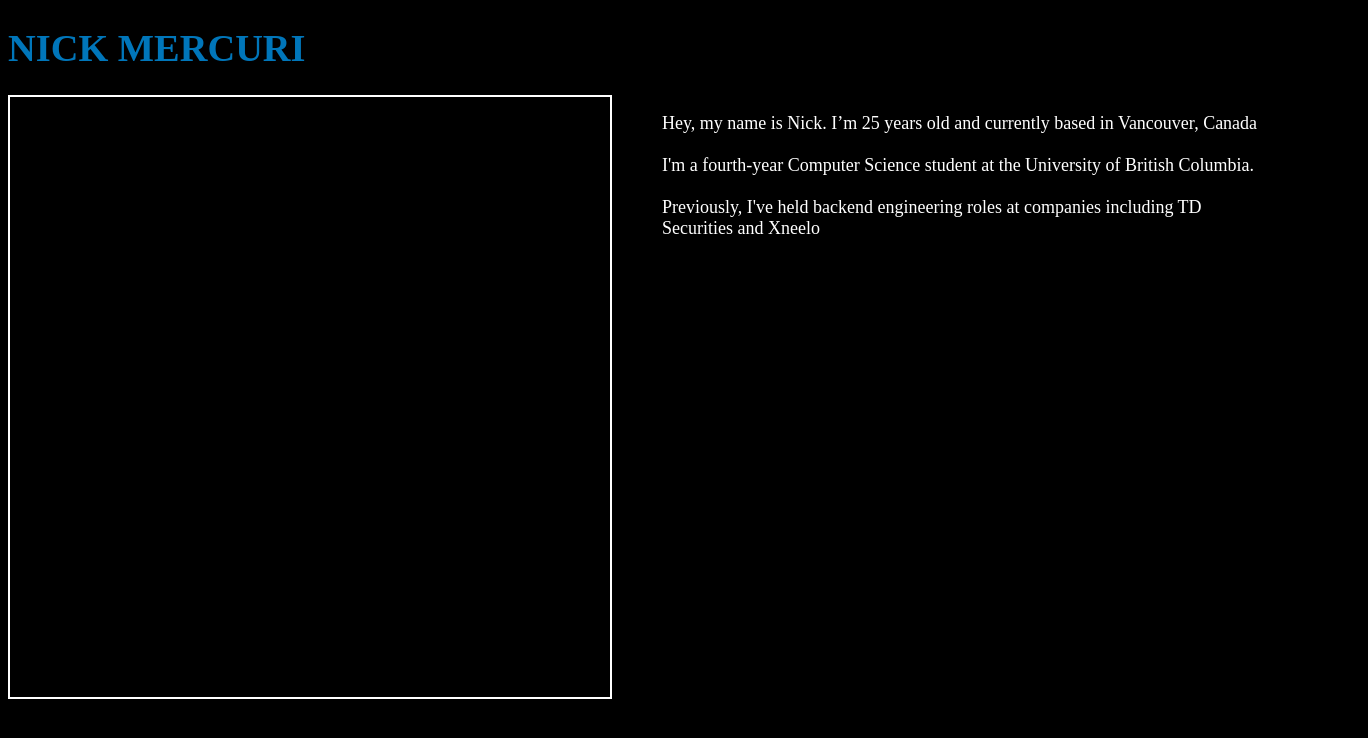
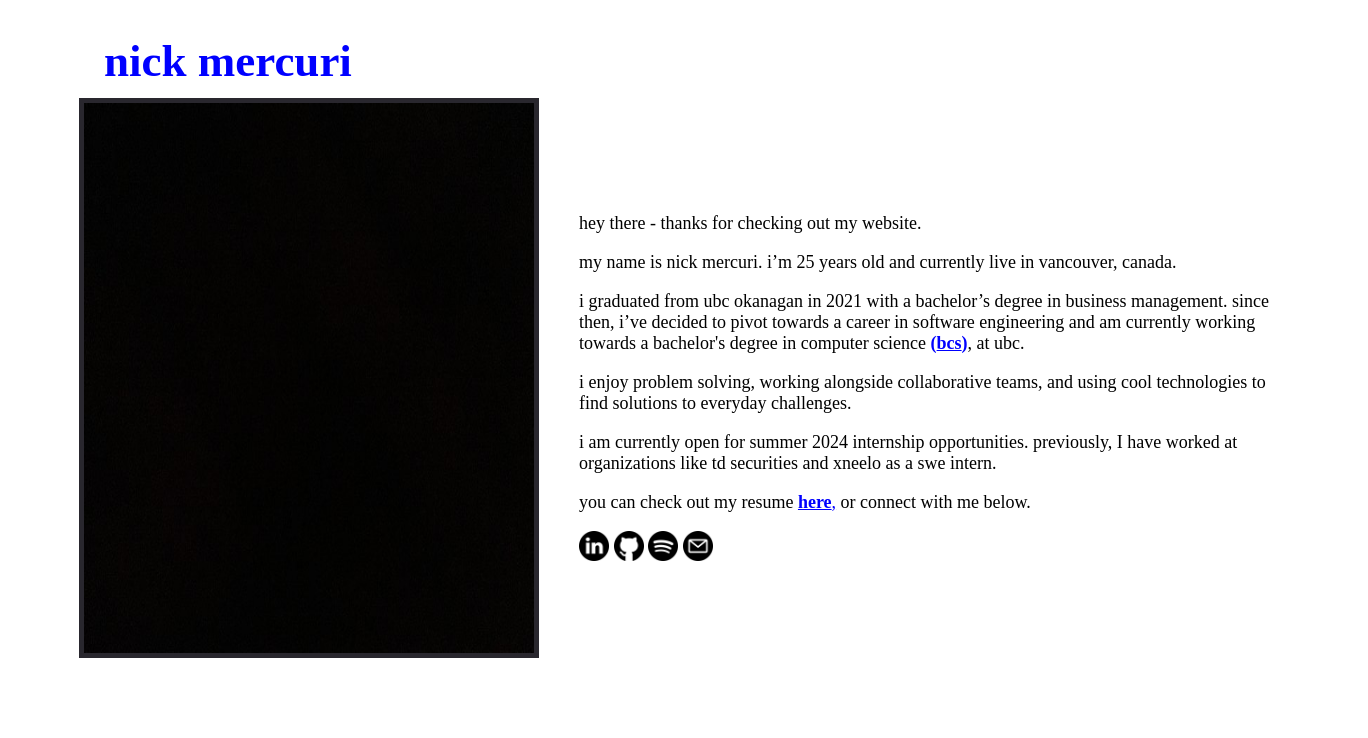
Before and after one commit to niickmerc/niickmerc.github.io, a plain HTML site: page index.html in a window 1280 px wide. Shown: the whole page, 1368 px wide, since content can reach past the window. Drawn offline with Linux system fonts and the light colour scheme.

Commit message:
updates and changes to visuals

```diff
--- a/index.html
+++ b/index.html
@@ -1,30 +1,55 @@
 <!DOCTYPE html>
-<html lang="en">
-<head>
-    <meta charset="UTF-8">
-    <meta name="viewport" content="width=device-width, initial-scale=1.0">
-    <link rel="stylesheet" type="text/css" href="styles.css" />
-    <title>Nick Mercuri</title>
-</head>
-<body>
-    <div class="header"><h1>NICK MERCURI</h1></div>
-    <div class="flex-container">
-        <div class="photo-container"></div>
-        <div class="buffer"></div>
-        <div class="bio-container">
-            <p>
-                Hey, my name is Nick. I’m 25 years old and currently based in Vancouver, Canada
-                <br>
-                <br>
-                I'm a fourth-year Computer Science student at the University of British Columbia.
-                <br>
-                <br>
-                Previously, I've held backend engineering roles at companies including TD Securities and Xneelo
-                <br>
-                <br>
-                </p>
-        </div>
+<html lang="en" dir="ltr">
+  <head>
+    <meta charset="utf-8">
+    <title> about - nick mercuri </title>
+    <link rel="stylesheet" href="stylesheets/styles.css">
+  </head>
+  <body>
     </div>
-
-</body>
+    <div class = "tabledata">
+      <table>
+        <tr>
+          <div class= "layout-header-menu">
+              <p> <b>nick mercuri</b> </p>
+          </div>
+        </tr>
+        <tr>
+          <td>
+            <div class="layout-table-spacer-outside"></div>
+          </td>
+          <td>
+            <img class = "profileimg" src="assets/image.jpg" alt="" width="450" height="550">
+          </td>
+          <td>
+            <div class="layout-table-spacer-in-between"></div>
+          </td>
+          <td>
+            <div>
+                <p> hey there -  thanks for checking out my website.</p>
+                <p> my name is nick mercuri. i’m 25 years old and currently live in vancouver, canada.  </p>
+                <p> i graduated from ubc okanagan in 2021 with a bachelor’s degree in business management. since then, i’ve decided to pivot towards a career in software engineering and am
+                  currently	working towards a bachelor's degree in computer science
+                  <b>(<a href="https://www.cs.ubc.ca/students/undergrad/degree-programs/bcs-program-second-degree" target="_blank" class = "nav-link">bcs</a>)</b>, at ubc. </p>
+                <p> i enjoy problem solving, working alongside collaborative teams, and using cool technologies to find solutions to everyday challenges. </p>
+                <p> i am currently open for summer 2024 internship opportunities. previously, I have worked at organizations like td securities and xneelo as a swe intern. </p>
+                <p> you can check out my resume <a href="https://drive.google.com/file/d/1OZV0ahSkI4zf-EcW4ld8kvt97zVd5baK/view?usp=sharing" target="_blank" class = "nav-link"> <b>here</b>,</a> or connect with me below. </p>
+            </div>
+              <a href = "https://www.linkedin.com/in/nickmercuri/" class = "img-link">
+                  <img src="assets/linkedin.png" alt="" width = "30" height= "30">
+              </a>
+              <a href = "https://github.com/niickmerc" class = "img-link">
+                  <img src="assets/github.png" alt="" width = "30" height= "30">
+              </a>
+              <a href = "https://open.spotify.com/playlist/38xCHZi8ThnMYUPz1Hjctv?si=1fcaef9bb13a4ac1" class = "img-link">
+                  <img src="assets/spotify.png" alt="" width = "30" height = "30">
+              </a>
+              <a href="mailto:nickdmercuri@gmail.com?" class = "img-link">
+                <img src="assets/email.png" alt="" width = "30" height = "30">
+              </a>
+          </td>
+        </tr>
+      </table>
+    </div>
+  </body>
 </html>
--- a/styles.css
+++ /dev/null
@@ -1,37 +0,0 @@
-body {
-    background-color: black;
-    font-family: "Euclid Square";
-}
-
-.header {
-    font-size: larger;
-    h1 {
-    color: #0076BA;
-    }
-}
-
-.flex-container {
-    display: flex; /* Use flexbox */
-}
-
-.buffer {
-    width: 50px;
-    height: 600px;
-}
-
-.photo-container {
-    width: clamp(200px, 600px, 600px);
-    height: 600px;
-    border: 2px solid #fff; /* Set the white border */
-
-}
-
-.bio-container {
-    width: 600px;
-    height: 500px;
-    /* border: 2px solid #fff; Set the white border */
-    p {
-        font-size: large;
-        color: white;
-    }
-}
--- /dev/null
+++ b/stylesheets/styles.css
@@ -0,0 +1,73 @@
+body {
+  background-color: white;
+  font-family: "Avenir";
+  font-size: 18px;
+  color: black;
+}
+b {
+  color: blue;
+}
+
+.header {
+  font-size: 30px;
+}
+
+.tabledata {
+  word-wrap: break-word;
+  max-width: 1300px;
+}
+
+.img-link {
+    text-decoration: none;
+}
+
+.layout-header-menu {
+    width: 100%;
+    height: 3rem;
+    font-family: "Avenir";
+    font-size: 45px;
+    line-height: 2rem;
+    margin-left: 6rem;
+    color: black;
+    background-color: white;
+}
+
+.layout-header-spacer {
+    width: 100%;
+    height: 5rem;
+    background-color: #29272e;
+}
+
+.layout-table-spacer-outside {
+    width: 4rem;
+    height: 2rem;
+}
+
+.layout-table-spacer-in-between {
+    width: 2rem;
+    height: 2rem;
+}
+
+.profileimg {
+    border: 5px solid #29272e;
+}
+
+a.nav-link:link {
+    color: blue;
+    text-decoration: underline;
+}
+
+a.nav-link:visited {
+  color: blue;
+  text-decoration: underline;
+}
+
+a.nav-link:hover {
+  color: blue;
+  text-decoration: underline;
+}
+
+a.nav-link:active {
+  color: blue;
+  text-decoration: underline;
+}
```
Also changed, not shown: assets/email.png (added), assets/github.png (added), assets/image.JPG (added), assets/linkedin.png (added), assets/spotify.png (added), 1 other file.
